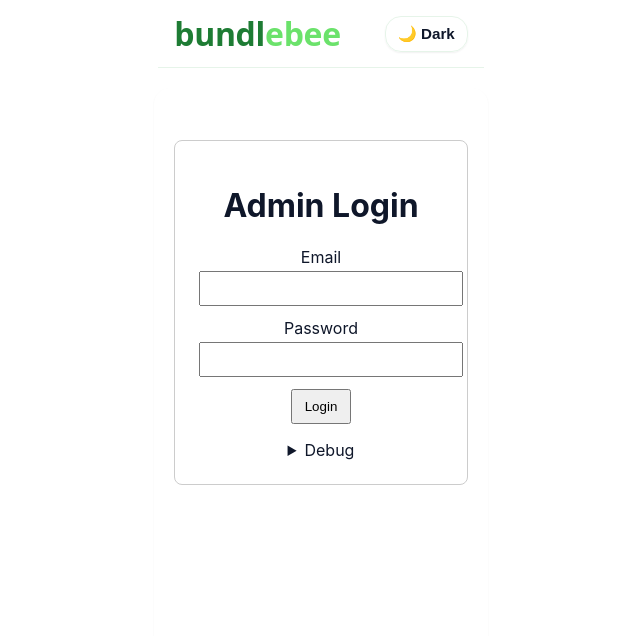
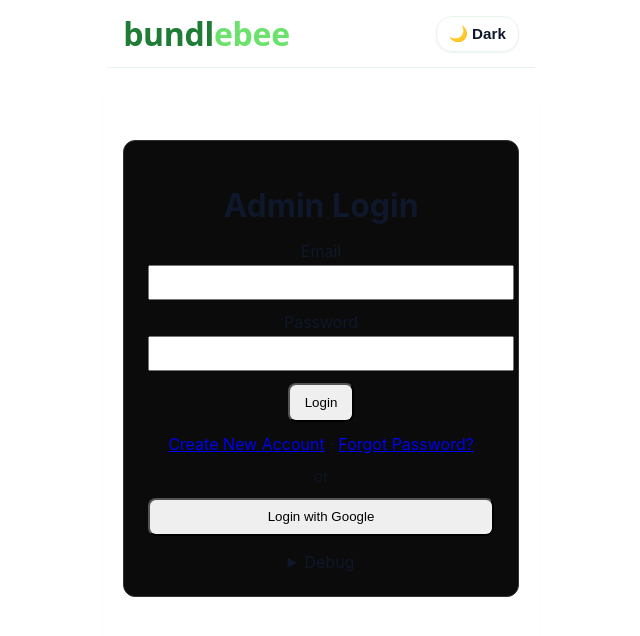
Before and after one commit to lmrsndr/affiliate-marketing-app, a Vue app in the folder frontend/: page /login in a window 1280 px wide. Shown: the top 636 px of the page, without its empty margins (319-959 px from the left). Built offline with nearby package versions, Linux system fonts and the light colour scheme; no server answers.

Commit message:
feat(auth): add Google sign-in + register/forgot links to AdminLogin

```diff
--- a/frontend/src/router/index.js
+++ b/frontend/src/router/index.js
@@ -72,6 +72,8 @@
 
 // ✅ Routes
 const routes = [
+  { path: '/forgot-password', name: 'ForgotPassword', component: () => import('@/views/ForgotPassword.vue') },
+  { path: '/register', name: 'RegisterUser', component: () => import('@/views/RegisterUser.vue') },
   { path: '/debug-auth', name: 'DebugAuth', component: () => import('@/views/DebugAuthStatus.vue') },
   { path: '/setup-2fa', name: 'Setup2FA', component: () => import('../views/Auth/Verify2FA.vue'), meta: { public: true } },
   { path: "/", component: HomeView },
--- a/frontend/src/views/AdminLogin.vue
+++ b/frontend/src/views/AdminLogin.vue
@@ -20,11 +20,25 @@
 
     <p v-if="error" class="err">{{ error }}</p>
 
+    <div class="aux">
+      <RouterLink to="/register">Create New Account</RouterLink>
+      <span> · </span>
+      <RouterLink to="/forgot-password">Forgot Password?</RouterLink>
+    </div>
+
+    <div class="or">or</div>
+
+    <button class="google" @click="googleSignIn" :disabled="loading">
+      Login with Google
+    </button>
+
     <details style="margin-top:1rem">
       <summary>Debug</summary>
       <pre class="debug">
 email: {{ email }}
 loading: {{ loading }}
+error: {{ error }}
+API_ORIGIN: {{ API_ORIGIN }}
       </pre>
     </details>
   </div>
@@ -32,7 +46,12 @@
 
 <script setup>
 import { ref } from "vue";
-import { useRouter } from "vue-router";
+import { useRouter, RouterLink } from "vue-router";
+
+// Prefer window.__BB_API_ORIGIN (your app already logs the backend URL)
+// then Vite env, finally a safe default to your production API origin.
+const API_ORIGIN =
+  (window.__BB_API_ORIGIN || import.meta.env.VITE_API_ORIGIN || "https://api.bundlebee.co.uk").replace(/\/+$/,"");
 
 const router = useRouter();
 const email = ref("");
@@ -41,52 +60,58 @@
 const error = ref("");
 
 async function submit() {
+  error.value = "";
   loading.value = true;
-  error.value = "";
-
   try {
-    const res = await fetch("/api/auth/local/login", {
+    const res = await fetch(`${API_ORIGIN}/api/auth/local/login`, {
       method: "POST",
       headers: { "Content-Type": "application/json" },
       credentials: "include",
       body: JSON.stringify({ email: email.value, password: password.value }),
     });
 
-    const text = await res.text().catch(() => "");
-    let json = {};
-    try { json = text ? JSON.parse(text) : {}; } catch {}
-
-    console.log("🔐 /api/auth/local/login ->", res.status, json);
-
-    if (!res.ok || !json.success) {
-      throw new Error(json.message || `Login failed (HTTP ${res.status})`);
+    const data = await res.json().catch(() => ({}));
+    if (!res.ok || !data?.ok) {
+      error.value = data?.message || "Invalid credentials";
+      return;
     }
 
-    if (json.next === "verify-2fa") {
-      router.push("/verify-2fa");
+    // server decides next: login -> verify-2fa -> dashboard
+    if (data.next === "verify-2fa") {
+      router.push({ path: "/setup-2fa", query: { oauth: "0" } });
     } else {
       router.push("/dashboard");
     }
-  } catch (e) {
-    error.value = e?.message || "Network or server error";
+  } catch {
+    error.value = "Network or server error";
   } finally {
     loading.value = false;
   }
+}
+
+function googleSignIn() {
+  // Kick off OAuth on the API origin
+  window.location.href = `${API_ORIGIN}/auth/google`;
 }
 </script>
 
 <style scoped>
 .login {
-  max-width: 420px;
+  max-width: 480px;
   margin: 2rem auto;
   padding: 1.5rem;
-  border: 1px solid #ccc;
-  border-radius: 8px;
+  border: 1px solid #333;
+  border-radius: 12px;
+  background: #0b0b0b;
 }
-.field { margin-bottom: 0.75rem; display: grid; gap: .25rem; }
+h1 { text-align: center; margin-bottom: 1rem; }
+.field { margin-bottom: .75rem; display: grid; gap: .25rem; }
 .field input { width: 100%; padding: .5rem; }
-button { padding: .5rem .75rem; }
-.err { color: #c00; margin-top: .75rem; }
+button { padding: .6rem .9rem; border-radius: 8px; }
+.err { color: #ff6b6b; margin-top: .75rem; }
+.aux { margin-top: .75rem; text-align: center; }
+.or { text-align: center; opacity: .7; margin: .75rem 0; }
+.google { width: 100%; }
 .debug {
   white-space: pre-wrap;
   background: #111; color: #ddd;
```
